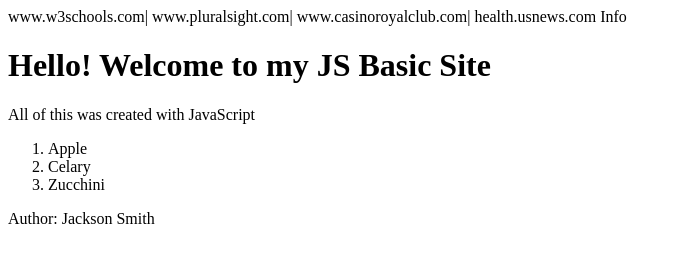
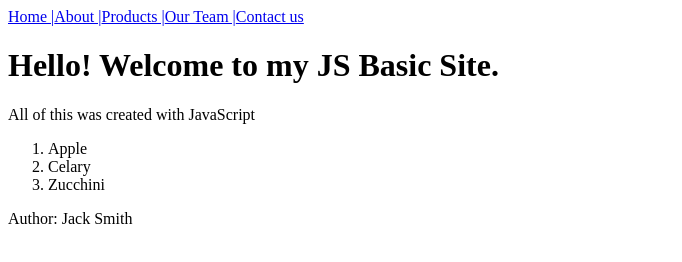
Before and after one commit to wtubmanbryan/fsw110, a plain HTML site: page creating-website-js/index.html in a window 1280 px wide. Shown: the whole page, without its empty margins (0-682 px from the left). Drawn offline with Linux system fonts and the light colour scheme.

Commit message:
Added Create Basic Website elments only with JS

```diff
--- a/creating-website-js/index.html
+++ b/creating-website-js/index.html
@@ -1,7 +1,7 @@
 <html>
 <head>
 
-    <title>W Tubman Basic Website elements created using only JavaScript.</title>
+    <title>W Tubman Basic Website Elements created using only JavaScript.</title>
 </head>
 <body>
     <!--Must link a JS file to HTML file  -->
--- a/creating-website-js/js/my-script2.js
+++ b/creating-website-js/js/my-script2.js
@@ -1,12 +1,47 @@
-//A navbar with links
-var myNavigator= document.writeln("Info")
-var myNav= document.createElement("a")
-myNav.innerHTML="www.w3schools.com| www.pluralsight.com| www.casinoroyalclub.com| health.usnews.com"
-document.body.prepend(myNav)
+// A navbar with link
+var navbar = document.createElement('nav')
+
+var a = document.createElement('a');
+var linkText= document.createTextNode('Home |')
+a.appendChild(linkText);
+a.title= 'my Home';
+a.href = 'http://example.com';
+
+var a2 = document.createElement('a');
+var linkText2= document.createTextNode('About |')
+a2.appendChild(linkText2);
+a2.title= 'my About us';
+a2.href = 'http://about.com';
+
+var a3 = document.createElement('a');
+var linkText3= document.createTextNode('Products |')
+a3.appendChild(linkText3);
+a3.title= 'my Products';
+a3.href = 'http://product.com';
+
+var a5 = document.createElement('a');
+var linkText5= document.createTextNode('Our Team |')
+a5.appendChild(linkText5);
+a5.title= 'Our Team';
+a5.href = 'http://our-team.com';
+
+var a4 = document.createElement('a');
+var linkText4= document.createTextNode('Contact us')
+a4.appendChild(linkText4);
+a4.title= 'Contact us';
+a4.href = 'http://Contact.com';
+
+navbar.append(a)
+navbar.append(a2)
+navbar.append(a3)
+navbar.append(a5)
+navbar.append(a4)
+
+document.body.appendChild(navbar);
 
 // Site must have An h1 tag
 var myH1=document.createElement("h1")
-myH1.innerHTML = "Hello! Welcome to my JS Basic Site"
+myH1.innerHTML = "Hello! Welcome to my JS Basic Site."
 document.body.appendChild(myH1)
 
 // Site must have A p tag
@@ -29,5 +64,5 @@ document.body.appendChild(myOl)
 
 // Site must have A footer
 var myFooter = document.createElement("Footer")
-myFooter.innerHTML=("Author: Jackson Smith")
+myFooter.innerHTML=("Author: Jack Smith")
 document.body.appendChild(myFooter)
```
